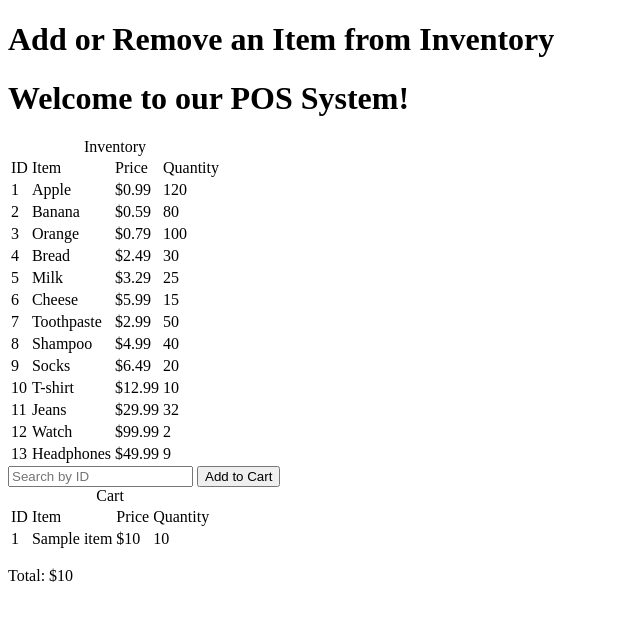
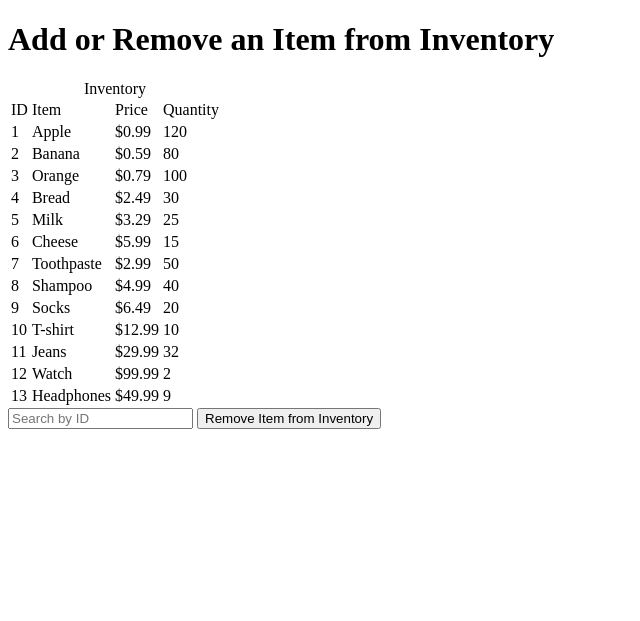
Before and after one commit to nickkramer123/POS_System, a Django app: template django_start/app/templates/app/add_or_remove.html in a window 1280 px wide. Shown: the top 621 px of the page, without its empty margins (0-640 px from the left). Run offline with Django 5.2, Linux system fonts and the light colour scheme; data comes from the database, SQL or seed files in the repository; both versions use the stored data as it was after the commit; tables that the repository leaves empty hold one stand-in row (values such as "Sample post"); the template is opened without the code that fills it: values that come from a table or form of the project are taken from there, most other values are stand-ins (such as "Sample title", 1, 10 or a date in 2020); parts of the project's set-up code (start-up, migrations or seed data) failed here and were passed over.

Commit message:
making admin

```diff
--- a/django_start/app/templates/app/add_or_remove.html
+++ b/django_start/app/templates/app/add_or_remove.html
@@ -16,10 +16,9 @@
 <body>
     <header>
         <h1>Add or Remove an Item from Inventory</h1>
+    <header>
 <body>
-    <header>
-        <h1>Welcome to our POS System!</h1>
-    </header>
+
 
     <div class="table-container">
     <div>
@@ -48,42 +47,70 @@
                     {% endfor %}
                 </tbody>
             </table>
-            <!--SEARCHBAR FOR ID-->
-            <form method="get" action="{% url 'add_to_cart' %}" onsubmit="return validateSearch()">
+            <!--SEARCHBAR FOR Removal-->
+            <form method="get" action="{% url 'remove_item' %}" onsubmit="return validateSearch()">
                 <input type="text" id="searchBar" name="search_query" placeholder="Search by ID" onkeyup="SearchBar()">
-                <input type="submit" value="Add to Cart">
+                <input type="submit" value="Remove Item from Inventory">
             </form>
-                </div>
-                <!--CART TABLE-->
-                    <div>
-                    <table>
-                        <caption>Cart</caption>
-                        <thead>
-                            <tr>
-                                <td>ID</td>
-                                <td>Item</td>
-                                <td>Price</td>
-                                <td>Quantity</td>
-                            </tr>
-                        </thead>
-                        <tbody>
-                            {% for item in cart %}
-                            <tr>
-                                <td>{{ item.item_id }}</td>
-                                <td>{{ item.item }}</td>
-                                <td>${{ item.price }}</td>
-                                <td>{{ item.quantity }}</td>
-                            </tr>
-                            {% empty %}
-                            <tr>
-                                <td colspan=4>No items found</td>
-                            </tr>
-                            {% endfor %}
-                        </tbody>
-                    </table>
-                <p id="TotalPrice">Total: ${{ total }}</p>
-            </div>
-        </div>
+</body>
+
+<script>
+
+        // copied from home
+    function SearchBar() {
+        // Declare variables
+        const input = document.getElementById('searchBar'); // the input from the seachbar
+        const filter = input.value.toUpperCase();
+        const table = document.querySelector("table"); // finds the first table element in the HTML
+        const tableRows = table.getElementsByTagName("tr"); // grabs all rows from the table, including header and item rows
+
+        // Loop through all list items, and hide those who don't match the search query
+        for (i = 1; i < tableRows.length; i++) {
+            const tableData = tableRows[i].getElementsByTagName("td")[0]
+            if (tableData) {
+                const txtValue = tableData.textContent || tableData.innerText; // gets the ID searched
+                if (txtValue.toUpperCase().indexOf(filter) > -1) { // checks for a match
+       //             return txtValue
+                    tableRows[i].style.display = ""; // show matching row
+                }
+                else {
+                    tableRows[i].style.display = "none"; // hide non-matching row
+
+                }
+            }
+        }
+    }
+
+// validate the search with a popup, similar in logic to searchbar, copied from home
+    function validateSearch() {
+        const input = document.getElementById('searchBar').value.trim().toUpperCase();
+        const table = document.querySelector("table"); // finds the first table element in the HTML
+        const tableRows = table.getElementsByTagName("tr"); // grabs all rows from the table, including header and item rows
+
+        let validSearch = false
+        for (i = 1; i < tableRows.length; i++) {
+            const tableData = tableRows[i].getElementsByTagName("td")[0];
+            if (tableData) {
+                const idText = tableData.textContent.trim().toUpperCase();
+                if (idText === input) {
+                    validSearch = true;
+                    break;
+                }
+            }
+        }
+
+        if (!validSearch){
+            alert("Please enter a valid Item ID");
+            return false;
+        }
+        return true
+    }
 
 
-</body>
+
+
+
+
+
+
+</script>
--- a/django_start/app/urls.py
+++ b/django_start/app/urls.py
@@ -25,7 +25,9 @@ urlpatterns = [
     path("clear_cart/", views.clear_cart, name="clear_cart"), # connects clear_cart function in views to clear_cart
 
     path("pos_admin/", views.pos_admin, name="pos_admin"), # connects pos_admin function in views to pos_admin.html
+
     path("add_or_remove/", views.add_or_remove, name="add_or_remove"),  # connects add_or_remove function in views to add_or_remove.html
+    path("remove_item/", views.remove_item, name="remove_item"), # connects add_to_cart function in views to add_to_cart
 
 
 
--- a/django_start/app/views.py
+++ b/django_start/app/views.py
@@ -94,3 +94,7 @@ def add_or_remove(request):
         items = Items.objects.all()
 
         return render(request, "app/add_or_remove.html", {'items': items})
+
+
+def remove_item(request):
+     return redirect('add_or_remove')
```
Also changed, not shown: django_start/inventory.db.
